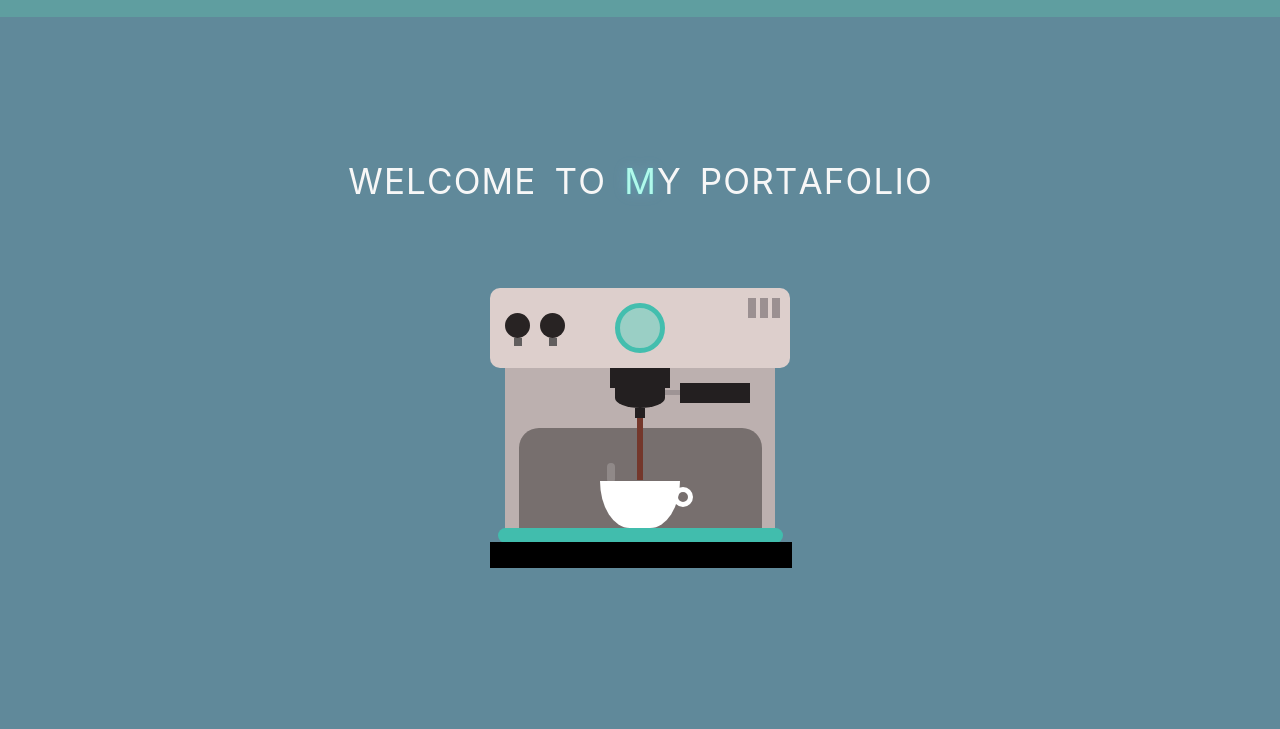
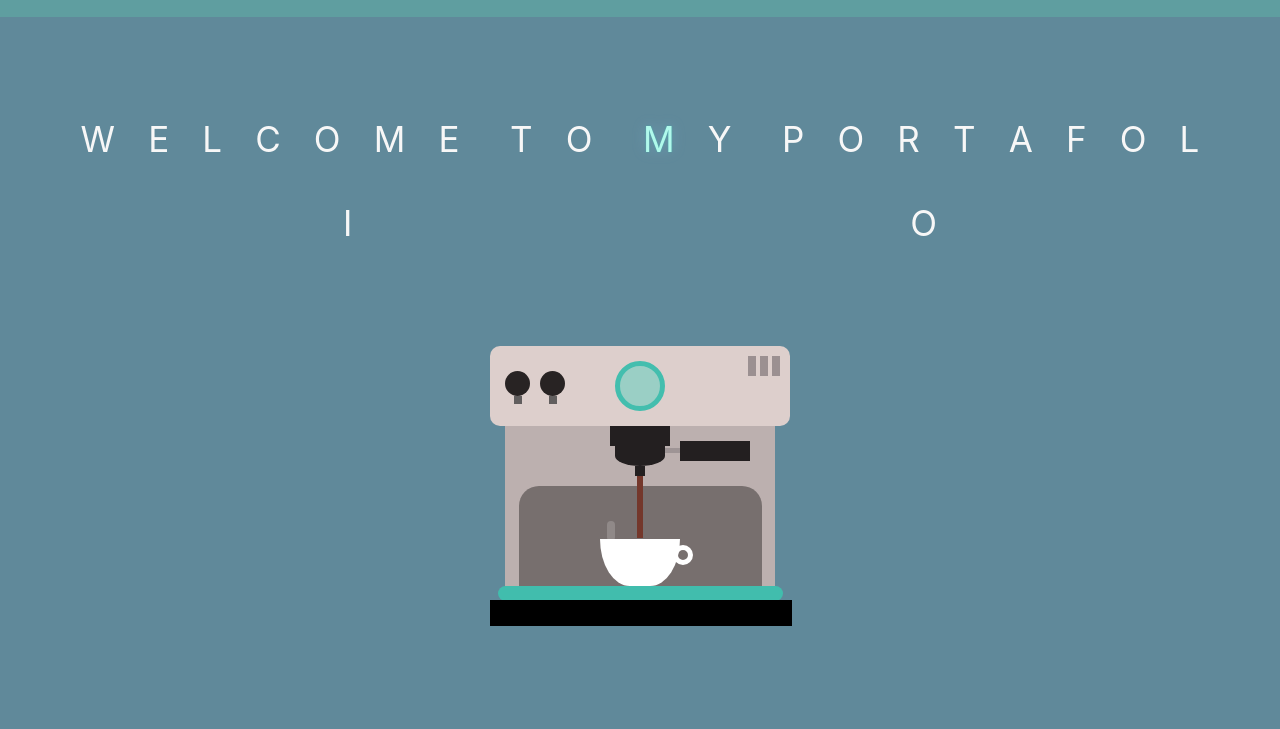
Before and after one commit to lulu0306/Luciana-Portafolio, a plain HTML site: page index.html in a window 1280 px wide. Shown: the part 71-800 px from the top of the page. Drawn offline with nearby package versions, Linux system fonts and the light colour scheme.

Commit message:
add  letter styling for smaller devices

```diff
--- a/styles.css
+++ b/styles.css
@@ -308,6 +308,7 @@
   }
 
   .hero ul.hero-title li{
+    padding:1rem;
     margin-right: auto;
     margin-left: auto;
     list-style: none;
@@ -418,7 +419,6 @@
 
   @media only screen and (max-width: 575px){
       .hero ul.hero-title{
-        padding: 0.567px;
           text-transform: uppercase;
           flex-wrap: wrap;
           font-size: 35px;
@@ -430,7 +430,6 @@
 
   @media only screen and (min-width: 576px){
       .hero ul.hero-title li{
-          padding: 0.567px;
           text-transform: uppercase;
           flex-wrap: wrap;
           font-size: 35px;
```
